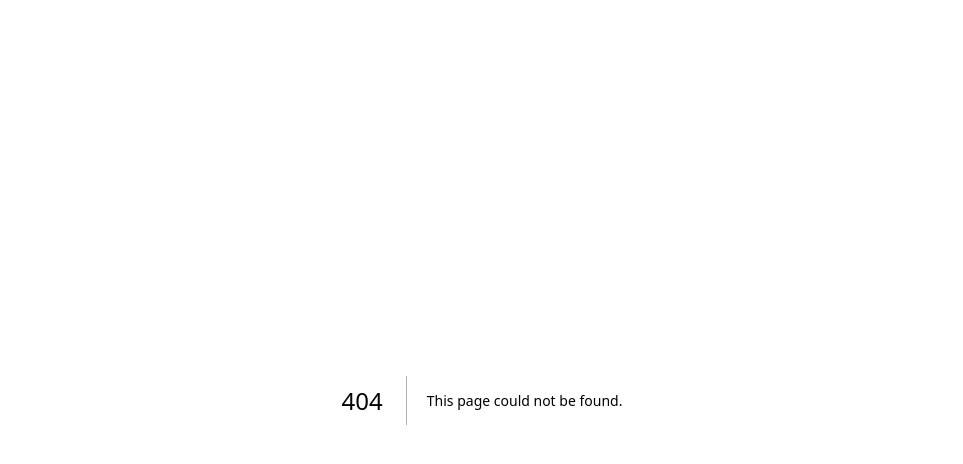
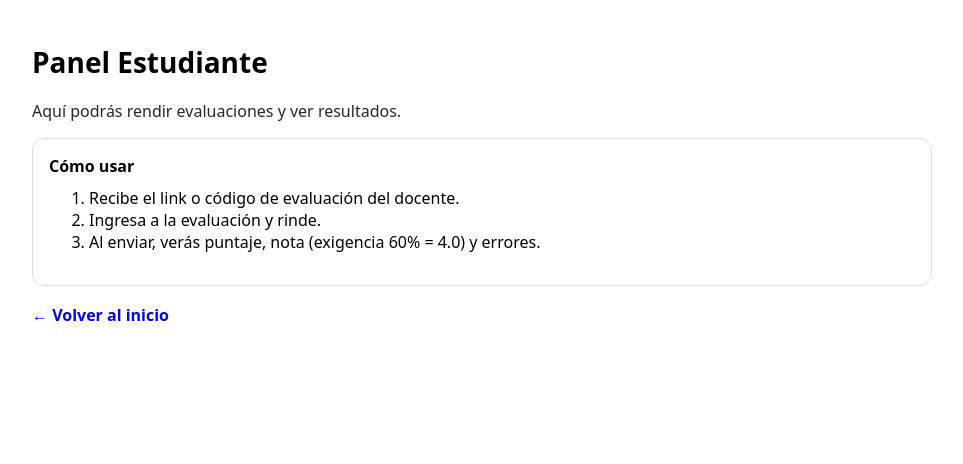
Before and after one commit to innova-space-edu/provi-evaluaciones, a Next.js app: page /student in a window 1280 px wide. Before the commit this address had no page. Shown: the top 464 px of the page, without its empty margins (158-1121 px from the left). Built offline with nearby package versions, Linux system fonts and the light colour scheme.

Commit message:
Create page.tsx

```diff
--- /dev/null
+++ b/src/app/(student)/student/page.tsx
@@ -0,0 +1,25 @@
+export default function StudentHomePage() {
+  return (
+    <main style={{ padding: 24, maxWidth: 900, margin: "0 auto" }}>
+      <h1 style={{ fontSize: 28, fontWeight: 800 }}>Panel Estudiante</h1>
+      <p style={{ marginTop: 8, opacity: 0.85 }}>
+        Aquí podrás rendir evaluaciones y ver resultados.
+      </p>
+
+      <div style={{ marginTop: 16, padding: 16, border: "1px solid #ddd", borderRadius: 12 }}>
+        <p style={{ margin: 0, fontWeight: 700 }}>Cómo usar</p>
+        <ol style={{ marginTop: 10 }}>
+          <li>Recibe el link o código de evaluación del docente.</li>
+          <li>Ingresa a la evaluación y rinde.</li>
+          <li>Al enviar, verás puntaje, nota (exigencia 60% = 4.0) y errores.</li>
+        </ol>
+      </div>
+
+      <div style={{ marginTop: 18 }}>
+        <a href="/" style={{ textDecoration: "none", fontWeight: 700 }}>
+          ← Volver al inicio
+        </a>
+      </div>
+    </main>
+  );
+}
```
